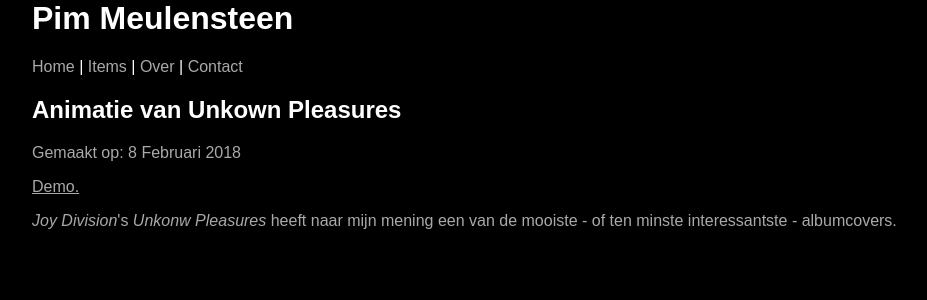
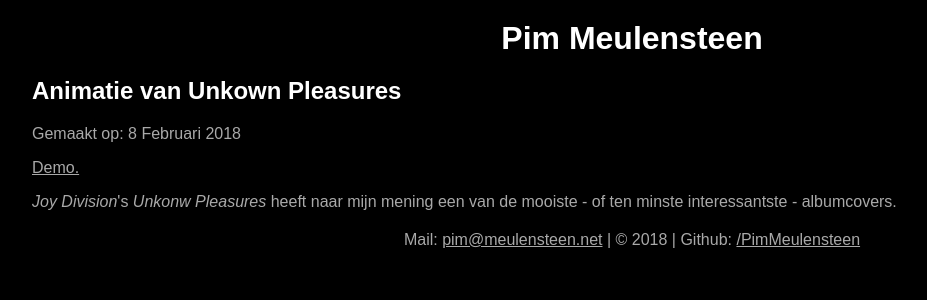
Before and after one commit to PimMeulensteen/pimmeulensteen.github.io, a PHP site: page /jd/index.html in a window 1280 px wide. Shown: the top 300 px of the page, without its empty margins (8-935 px from the left). Run offline with PHP 8.4, Linux system fonts and the light colour scheme.

Commit message:
Veranderingen
*overbodige divs uit de sections weggehaald
*menu verwijderd
**er is nu een footer
*Title is gecentralizeerd en klikbaar
*Meer optimatizlaties

```diff
--- a/4d/index.html
+++ b/4d/index.html
@@ -21,7 +21,7 @@
 <body style="background-color: black;">
 
     <h1>
-        Pim Meulensteen
+        <a href="/">Pim Meulensteen</a>
     </h1>
 
     <h2>Roterende Tesseract</h2>
--- a/css.css
+++ b/css.css
@@ -4,6 +4,7 @@ body {
     height: 100%;
     transition: transform 1s;
 }
+
 img {
     height: 100%;
     width: 100%;
@@ -13,17 +14,22 @@ a {
     color: darkgray;
 }
 
-
 a:hover {
     color: white;
 }
 
-nav a {
+h1 a {
     text-decoration: none;
+    color: white;
+    margin: 0;
 }
 
+h1 {
+    margin: 20px 0;
+    text-align: center;
+}
 
-nav a:hover {
+h1 a:hover {
     text-decoration: underline;
 }
 
@@ -41,6 +47,13 @@ body {
 p {
     color: darkgray;
 }
+
 .date {
     color: darkgray;
 }
+
+footer {
+    text-align: center;
+    color: darkgray;
+    margin: 20px auto;
+}
--- a/jd/index.html
+++ b/jd/index.html
@@ -21,16 +21,9 @@
 <body style="background-color: black;">
 
     <h1>
-        Pim Meulensteen
+        <a href="/">Pim Meulensteen</a>
     </h1>
-    <nav>
-        <a href="/#home">Home</a> |
-        <a href="/#items">Items</a> |
-        <a href="/#about">Over</a> |
-        <a href="/#contact">Contact</a>
-    </nav>
-
-</body>
+    <main>
         <h2>Animatie van Unkown Pleasures</h2>
         <p class="date">Gemaakt op: 8 Februari 2018</p>
         <a href='/jd/demo/'>Demo.</a>
@@ -38,5 +31,13 @@
             <i>Joy Division</i>'s
             <i>Unkonw Pleasures</i> heeft naar mijn mening een van de mooiste - of ten minste interessantste - albumcovers.
         </p>
+    </main>
+    <footer>
+        Mail:
+        <a href="mailto:pim@meulensteen.net">pim@meulensteen.net</a> | &copy; 2018 | Github:
+        <a href="https://github.com/PimMeulensteen">/PimMeulensteen</a>
+    </footer>
+</body>
+
 
 </html>
--- a/menu.css
+++ b/menu.css
@@ -1,4 +1,4 @@
-main {
+main, header {
     display: flex;
     flex-wrap: wrap;
     align-content: stretch;
@@ -20,7 +20,7 @@ article {
 
 p,
 h2 {
-    margin: 10px;
+    margin: 20px;
 }
 
 .front,
```
Also changed, not shown: cloud/index.html (+7 -7 lines), dag/index.html (+7 -7 lines), hg/index.html (+6 -7 lines), index.html (+6 -9 lines), load.js (+5 -5 lines). Lines whose indentation alone changed are shown as unchanged.
